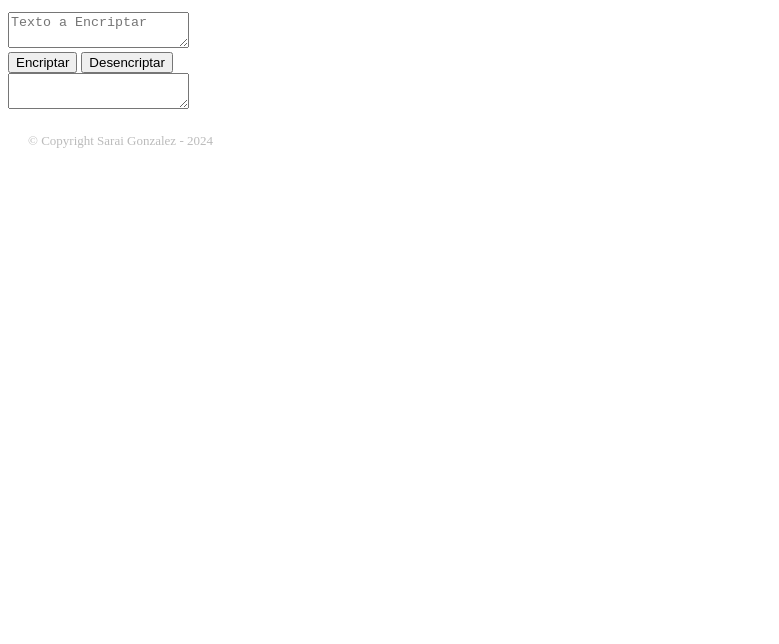
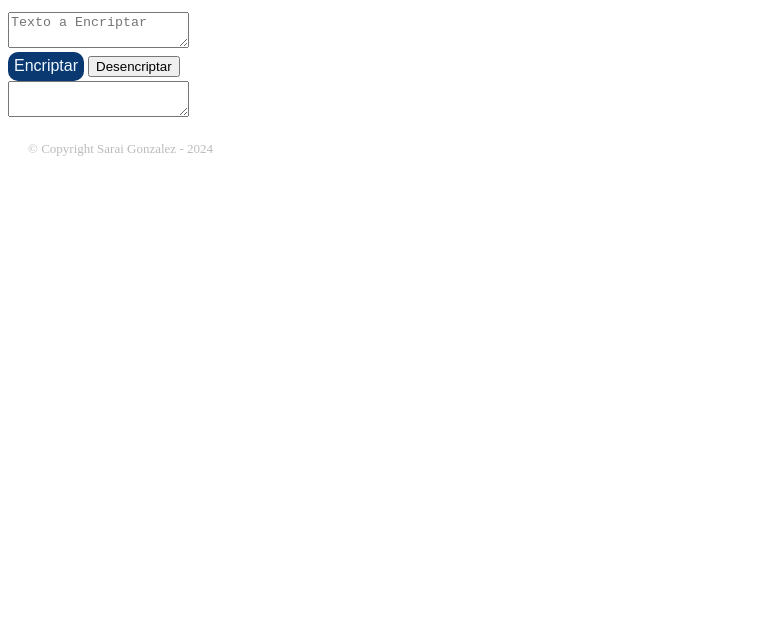
Before and after one commit to kattvi/challenge, a plain HTML site: page challenge.html in a window 1280 px wide. Shown: the part 156-800 px from the top of the page, without its empty margins (0-779 px from the left). Drawn offline with Linux system fonts and the light colour scheme.

Commit message:
desenciptar

```diff
--- a/style.css
+++ b/style.css
@@ -15,14 +15,20 @@ gap: 40px;
 
 
 
-.container{
-    align-items: stretch;
-    margin: 0 0 20px;
-    width: 50%;
-    background-color: #000000;
-    padding: inherit;
-    border: none;
-    border-radius: 4px;
+.btnencriptar{
+    padding: 6px;
+    padding-top: 5px;
+    background-color:#0a3871;
+    color: aliceblue;
+    font-size: medium;
+    border-radius: 10px;
+    border: black;
+
+}
+
+.btnencriptar:hover{
+    color:#c719c4;
+    text-decoration: underline;
 }
 
 
```
Also changed, not shown: botón-enc.png (added), btn-des.png (added).
